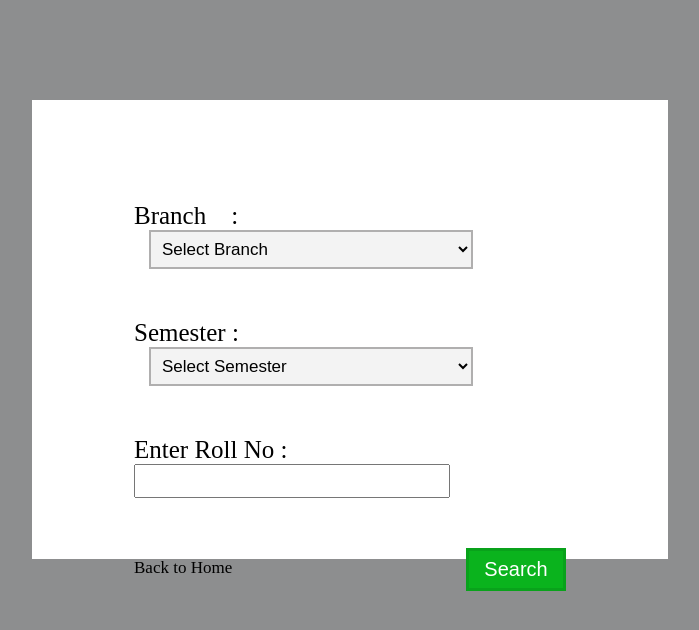
After one commit to ChristyBiju/Student-Result-Management-System, a PHP site: page /find-result.php in a window 1280 px wide. The commit adds this page. Shown: the top 630 px of the page, without its empty margins (290-989 px from the left). Run offline with PHP 8.4, Linux system fonts and the light colour scheme; data that the repository does not hold is empty.

Commit message:
Add files via upload

```diff
--- /dev/null
+++ b/css/pg1.css
@@ -0,0 +1,81 @@
+body{
+    background-color: rgb(141, 142, 143);
+}
+
+.main{
+    background-color: white;
+    width:50%;
+    height:455px;
+    border:2px solid white;
+    margin : 100px auto;
+}
+
+.in{
+    margin : 100px;
+}
+
+.in1{
+    font-size : 25px;
+    margin-bottom: 50px;
+}
+
+.in1 select{
+    width : 75%;
+    padding: 7px;
+    font-size: 17px;
+    margin-left : 15px;
+    background-color: rgb(243, 243, 243);
+    border: 2px solid rgb(176, 175, 175);
+}
+
+.in2{
+    font-size : 25px;
+    margin-bottom: 50px;
+}
+
+.in2 select{
+    width : 75%;
+    padding: 7px;
+    font-size: 17px;
+    margin-left : 15px;
+    background-color: rgb(243, 243, 243);
+    border: 2px solid rgb(176, 175, 175);
+}
+
+.in3{
+    font-size : 25px;
+    margin-bottom: 50px;
+}
+
+.in3 input{
+    width : 70%;
+    padding: 5px;
+    font-size: 17px;
+}
+
+.in4{
+    float : right;
+
+}
+
+.in4 button{
+    width: 100px;
+    padding : 7px;
+    font-size: 20px;
+    background-color: rgb(10, 179, 29);
+    color: white;
+    border: solid rgb(9, 162, 27);
+}
+
+.e{
+    margin-top: 60px;
+}
+.e a{
+    font-size: 17px;
+    text-decoration: none;
+    color: black;
+}
+
+.e a:hover{
+    color: blue;
+}
--- /dev/null
+++ b/find-result.php
@@ -0,0 +1,83 @@
+<?php
+session_start();
+$showAlert = false;
+$showError = false;
+include "includes/connection.php";
+?>
+
+
+
+<!DOCTYPE html>
+<html lang="en">
+<head>
+    <meta charset="UTF-8">
+    <meta http-equiv="X-UA-Compatible" content="IE=edge">
+    <meta name="viewport" content="width=device-width, initial-scale=1.0">
+    <link rel="stylesheet" href="css/pg1.css">
+    <title>Search Result</title>
+</head>
+<body>
+<?php
+    if($showAlert){
+        echo '<script>alert("Record Added Successfully!")</script>';
+    }
+    if($showError){
+        echo '<script>alert("Error! Try Again.")</script>';
+
+    }
+    ?>
+    <div  class="main">
+    <div class="in">
+    <form action="result.php" method="post">
+        <div class="in1">
+            <label for="branch_id">
+                Branch &nbsp;&nbsp;&nbsp;: &nbsp;
+            </label>
+            <select name="branch_id" id="branch_id" required>
+                <option value="">Select Branch</option>
+                <?php
+        $sql = "SELECT * from `branch`";
+        $result = mysqli_query($conn, $sql);
+        while($row = mysqli_fetch_assoc($result)){
+        ?>
+            <option value="<?php echo $row['branch_id']; ?>" style="font-size:17px"><?php echo $row['branch'];?></option>
+
+        <?php } ?>
+            </select>
+
+        </div>
+        <div class="in2">
+            <label for="sem_id">
+                Semester :  &nbsp;
+            </label>
+            <select name="sem_id" id="sem_id" required>
+                <option value="">Select Semester</option>
+                <?php
+        $sql = "SELECT * from `semester`";
+        $result = mysqli_query($conn, $sql);
+        while($row = mysqli_fetch_assoc($result)){
+        ?>
+            <option value="<?php echo $row['sem_id']; ?>" style="font-size:17px"><?php echo $row['semester'];?></option>
+
+        <?php } ?>
+            </select>
+        </div>
+        <div class="in3">
+            <label for="">
+                Enter Roll No :
+            </label>
+            <input type="text" required name="stid">
+        </div>
+        <div class="in4">
+            <button type="submit">Search</button>
+        </div>
+    </form>
+    <div class="e">
+        <a href="index.php">Back to Home</a>
+    </div>
+    </div>
+
+
+    </div>
+</body>
+</html>
--- a/index.php
+++ b/index.php
@@ -59,7 +59,7 @@ if($_SERVER["REQUEST_METHOD"] == "POST"){
          <div style="padding-top:80px">
             <label for="click" style="font-size:25px">Search your result : </label>
             <!-- <div class="col-sm-6"> -->
-               <a href="index.php" style="border:solid ForestGreen 2px ; padding:10px ; font-size:20px ; background-color:ForestGreen; color:white;text-decoration:none">Click here</a>
+               <a href="find-result.php" style="border:solid ForestGreen 2px ; padding:10px ; font-size:20px ; background-color:ForestGreen; color:white;text-decoration:none">Click here</a>
             <!-- </div> -->
          </div>
       </div>
```
Also changed, not shown: css/fp.css (added, +47 -0 lines), result.php (added, +69 -0 lines).
